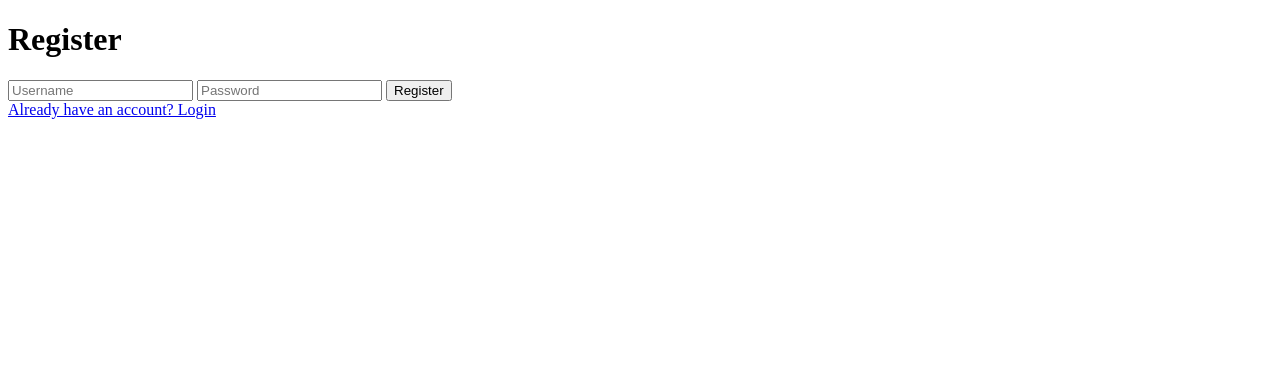
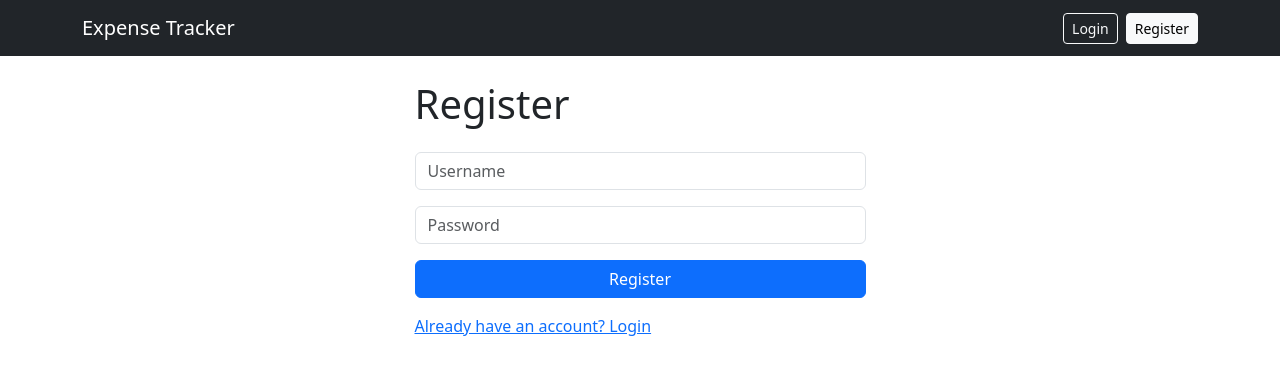
Before and after one commit to abel-111/Expense_Tracker, a Flask app: page /register in a window 1280 px wide. Shown: the top 375 px of the page. Run offline with Flask 3, Linux system fonts and the light colour scheme.

Commit message:
Extend base template and apply Bootstrap styling to register page

```diff
--- a/templates/register.html
+++ b/templates/register.html
@@ -1,18 +1,22 @@
-<!DOCTYPE html>
-<html>
-<head>
-    <title>Register</title>
-</head>
-<body>
-    <h1>Register</h1>
-    {% if error %}
-        <p style="color: red;">{{ error }}</p>
-    {% endif %}
-    <form method="POST" action="/register">
-        <input type="text" name="username" placeholder="Username" required>
-        <input type="password" name="password" placeholder="Password" required>
-        <button type="submit">Register</button>
-    </form>
-    <a href="/login">Already have an account? Login</a>
-</body>
-</html>
+{% extends "base.html" %}
+{% block title %}Register{% endblock %}
+{% block content %}
+<div class="row justify-content-center">
+    <div class="col-md-5">
+        <h1 class="mb-4">Register</h1>
+        {% if error %}
+            <div class="alert alert-danger">{{ error }}</div>
+        {% endif %}
+        <form method="POST" action="/register">
+            <div class="mb-3">
+                <input type="text" name="username" class="form-control" placeholder="Username" required>
+            </div>
+            <div class="mb-3">
+                <input type="password" name="password" class="form-control" placeholder="Password" required>
+            </div>
+            <button type="submit" class="btn btn-primary w-100">Register</button>
+        </form>
+        <p class="mt-3"><a href="/login">Already have an account? Login</a></p>
+    </div>
+</div>
+{% endblock %}
```
